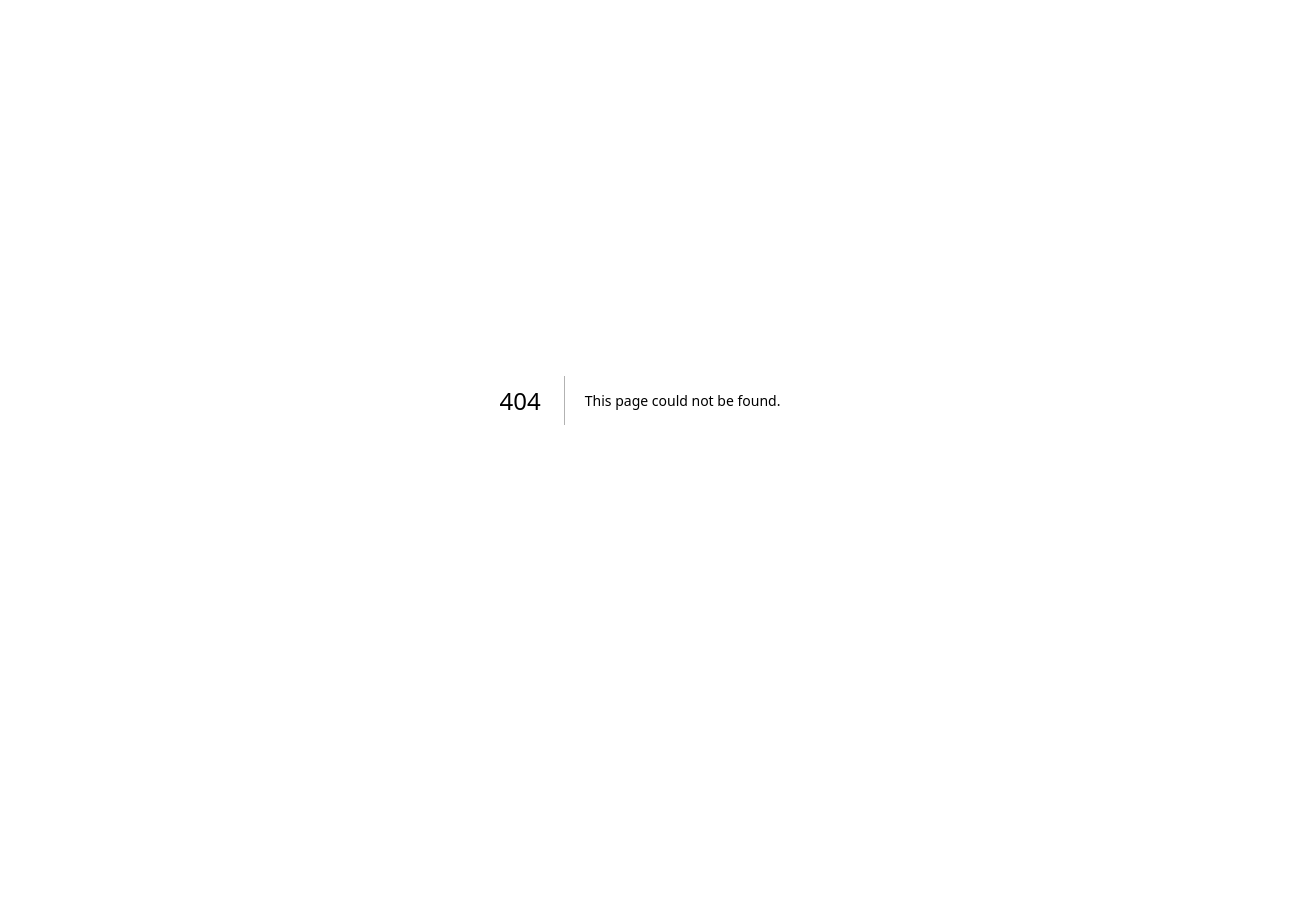
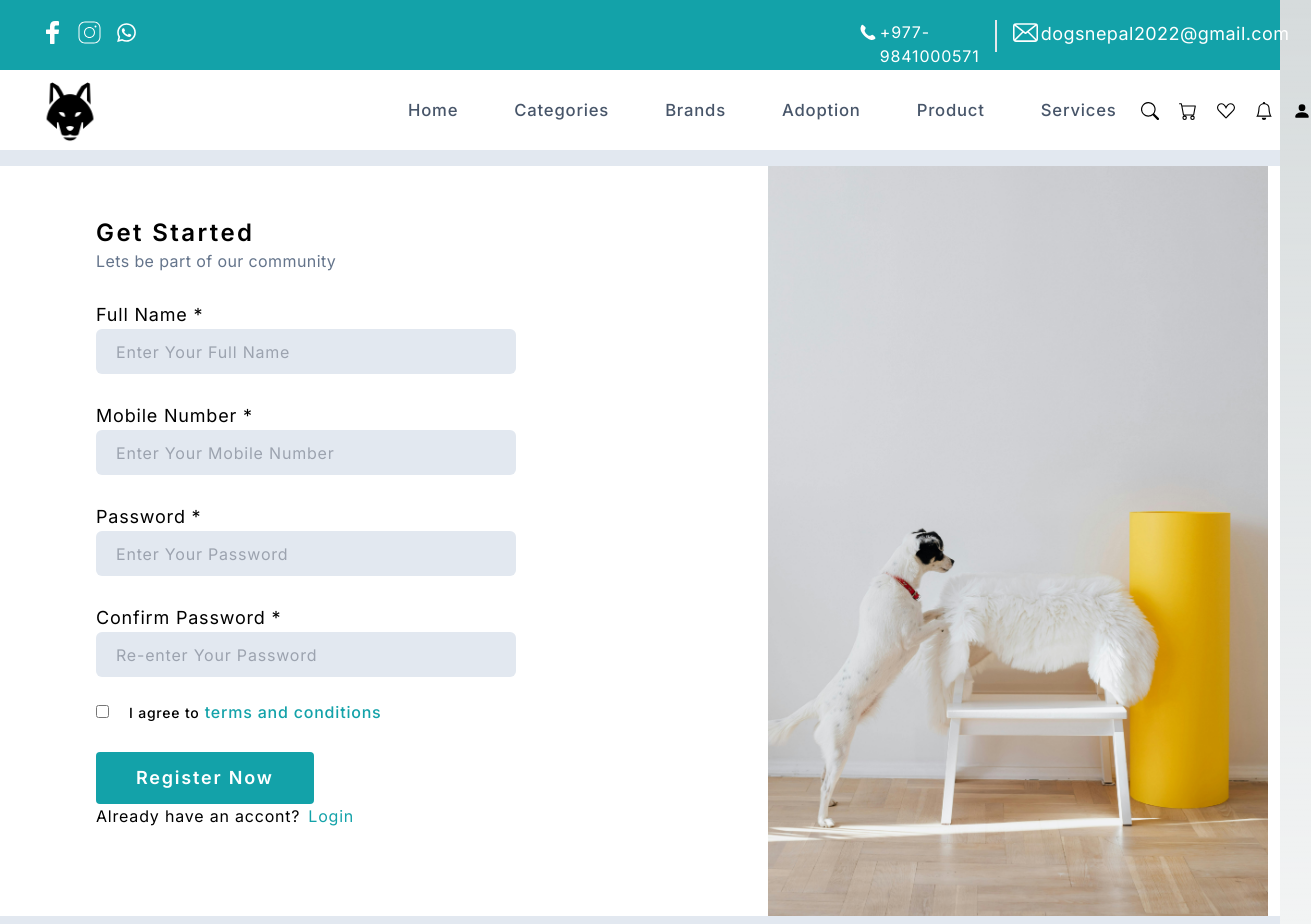
Before and after one commit to HarishBhatta/dogsapp, a Next.js app: page /register in a window 1280 px wide. Before the commit this address had no page. Shown: the top 924 px of the page, 1311 px wide, since content can reach past the window. Before the commit the page ends 800 px from the top, so only its background shows below. Built offline with nearby package versions, Linux system fonts and the light colour scheme.

Commit message:
Register page

```diff
--- /dev/null
+++ b/src/app/login/page.jsx
@@ -0,0 +1,5 @@
+export default function Login() {
+    return(
+        <div className="">Login</div>
+    );
+}
--- /dev/null
+++ b/src/app/register/page.jsx
@@ -0,0 +1,56 @@
+import Header from "../../components/Header";
+import NavBar from "../../components/navbar";
+import Image from "next/image";
+import img1 from "../../../public/dogregister.jpg";
+import Link from "next/link";
+import Footer from "../../components/Footer";
+
+export default function Register(){
+    return(
+        <div className="bg-slate-200 tracking-wider">
+            <Header />
+            <NavBar />
+            <div className="flex gap-32 bg-white mt-4">
+                <div className="w-1/2">
+                    <div className="pl-[15%] pt-[8%]">
+                        <h1 className="text-2xl antialiased tracking-widest  font-semibold ">Get Started</h1>
+                        <p className="text-slate-500 tracking-wide text-base">Lets be part of our community</p>
+                        <h2 className="mt-7 text-lg">Full Name *</h2>
+                        <input className="bg-slate-200 border-none h-[45px] w-[420px] pl-5 rounded-md" type="text" id="fname" name="fname" placeholder="Enter Your Full Name" required></input>
+                        <h2 className="mt-7 text-lg">Mobile Number *</h2>
+                        <input className="bg-slate-200 border-none h-[45px] w-[420px] pl-5 rounded-md" type="number" id="fname" name="fname" placeholder="Enter Your Mobile Number"></input>
+                        <h2 className="mt-7 text-lg">Password *</h2>
+                        <input className="bg-slate-200 border-none h-[45px] w-[420px] pl-5 rounded-md" type="text" id="fname" name="fname" placeholder="Enter Your Password"></input>
+                        <h2 className="mt-7 text-lg">Confirm Password *</h2>
+                        <input className="bg-slate-200 border-none h-[45px] w-[420px] pl-5 rounded-md" type="text" id="fname" name="fname" placeholder="Re-enter Your Password"></input>
+                        <div className="tracking-wider">
+                            <input className="mt-7 text-lg" type="checkbox" id="scales" name="scales" />
+                            <label for="scales" className="pl-5 text-sm font-medium">I agree to
+                            </label>
+                            <a href="" className="text-blue text-base font-medium t"> terms and conditions</a>
+                        </div>
+                        <input type="submit" value="Register Now" className="bg-blue rounded py-3 px-10 hover:cursor-pointer mt-7 text-white text-lg font-semibold tracking-widest" />
+                        <div className="flex gap-2">
+                        <p className="">Already have an accont?</p>
+                        <a href= "/login" className="text-blue">Login</a>
+                        </div>
+
+
+                    </div>
+
+                </div>
+                <div className="">
+                    <Image
+                    src={img1}
+                    alt="Dog photo"
+                    width= {500}
+                    height={500}
+                    className=""
+                    />
+                </div>
+            </div>
+            <Footer />
+        </div>
+
+    );
+}
--- a/src/components/Footer.jsx
+++ b/src/components/Footer.jsx
@@ -1,6 +1,6 @@
 import PlayIcon from '../app/Playstore.png'
 import Image from "next/image";
-import Logo from '../app/dogLogo.png'
+import Logo from '../../public/doghead.png'
 import InstaLogo from "../app/instaLogo";
 import WhatsappLogo from "../app/whatsappLogo";
 import Link from "next/link";
--- a/src/components/navbar.jsx
+++ b/src/components/navbar.jsx
@@ -1,6 +1,7 @@
 "use client";
 import Image from 'next/image';
-import Logo from "../../src/app/dogLogo.png";
+// import Logo from "../../src/app/dogLogo.png";
+import Logo from "../../public/doghead.png";
 import Link from 'next/link';
 import Dropdown from './dropdown';
 import Search from '../components/Search';
@@ -26,14 +27,14 @@ export default function NavBar(){
                     </ul>
                 </nav>
                 <div className= "mt-8 ml-2 flex gap-5">
-                    <div onClick={handleClose()} className = 'cursor-pointer flex relative'>
+                    {/* <div onClick={handleClose()} className = 'cursor-pointer flex relative'>
                         <svg xmlns="http://www.w3.org/2000/svg" width="18" height="18" fill="currentColor" viewBox="0 0 16 16">
                         <path d="M11.742 10.344a6.5 6.5 0 1 0-1.397 1.398h-.001q.044.06.098.115l3.85 3.85a1 1 0 0 0 1.415-1.414l-3.85-3.85a1 1 0 0 0-.115-.1zM12 6.5a5.5 5.5 0 1 1-11 0 5.5 5.5 0 0 1 11 0"/>
                         </svg>
-                    </div>
-                {/* <svg xmlns="http://www.w3.org/2000/svg" width="18" height="18" fill="currentColor" viewBox="0 0 16 16">
+                    </div> */}
+                <svg xmlns="http://www.w3.org/2000/svg" width="18" height="18" fill="currentColor" viewBox="0 0 16 16">
                 <path d="M11.742 10.344a6.5 6.5 0 1 0-1.397 1.398h-.001q.044.06.098.115l3.85 3.85a1 1 0 0 0 1.415-1.414l-3.85-3.85a1 1 0 0 0-.115-.1zM12 6.5a5.5 5.5 0 1 1-11 0 5.5 5.5 0 0 1 11 0"/>
-                </svg> */}
+                </svg>
                 <svg xmlns="http://www.w3.org/2000/svg" width="18" height="18" fill="currentColor" viewBox="0 0 16 16">
                 <path d="M0 1.5A.5.5 0 0 1 .5 1H2a.5.5 0 0 1 .485.379L2.89 3H14.5a.5.5 0 0 1 .491.592l-1.5 8A.5.5 0 0 1 13 12H4a.5.5 0 0 1-.491-.408L2.01 3.607 1.61 2H.5a.5.5 0 0 1-.5-.5M3.102 4l1.313 7h8.17l1.313-7zM5 12a2 2 0 1 0 0 4 2 2 0 0 0 0-4m7 0a2 2 0 1 0 0 4 2 2 0 0 0 0-4m-7 1a1 1 0 1 1 0 2 1 1 0 0 1 0-2m7 0a1 1 0 1 1 0 2 1 1 0 0 1 0-2"/>
                 </svg>
@@ -43,9 +44,11 @@ export default function NavBar(){
                 <svg xmlns="http://www.w3.org/2000/svg" width="18" height="18" fill="currentColor" viewBox="0 0 16 16">
                 <path d="M8 16a2 2 0 0 0 2-2H6a2 2 0 0 0 2 2M8 1.918l-.797.161A4 4 0 0 0 4 6c0 .628-.134 2.197-.459 3.742-.16.767-.376 1.566-.663 2.258h10.244c-.287-.692-.502-1.49-.663-2.258C12.134 8.197 12 6.628 12 6a4 4 0 0 0-3.203-3.92zM14.22 12c.223.447.481.801.78 1H1c.299-.199.557-.553.78-1C2.68 10.2 3 6.88 3 6c0-2.42 1.72-4.44 4.005-4.901a1 1 0 1 1 1.99 0A5 5 0 0 1 13 6c0 .88.32 4.2 1.22 6"/>
                 </svg>
-                <svg xmlns="http://www.w3.org/2000/svg" width="18" height="18" fill="currentColor" viewBox="0 0 16 16">
-                <path d="M3 14s-1 0-1-1 1-4 6-4 6 3 6 4-1 1-1 1zm5-6a3 3 0 1 0 0-6 3 3 0 0 0 0 6"/>
+                <Link href='/register'>
+                    <svg xmlns="http://www.w3.org/2000/svg" width="18" height="18" fill="currentColor" viewBox="0 0 16 16">
+                    <path d="M3 14s-1 0-1-1 1-4 6-4 6 3 6 4-1 1-1 1zm5-6a3 3 0 1 0 0-6 3 3 0 0 0 0 6"/>
                 </svg>
+                </Link>
                 </div>
             </div>
         </div>
```
Also changed, not shown: public/doghead.png (added), public/dogregister.jpg (added).
